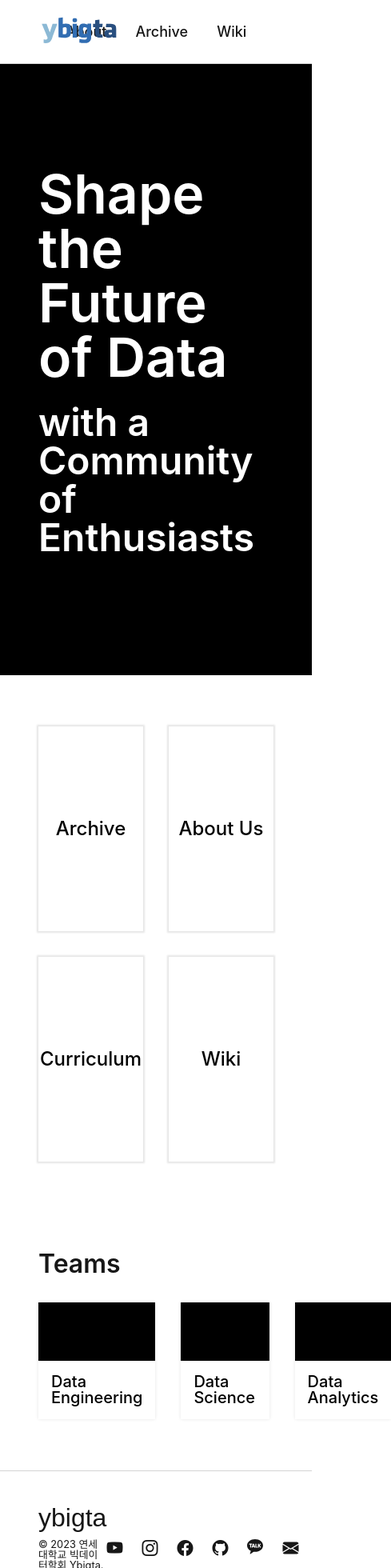
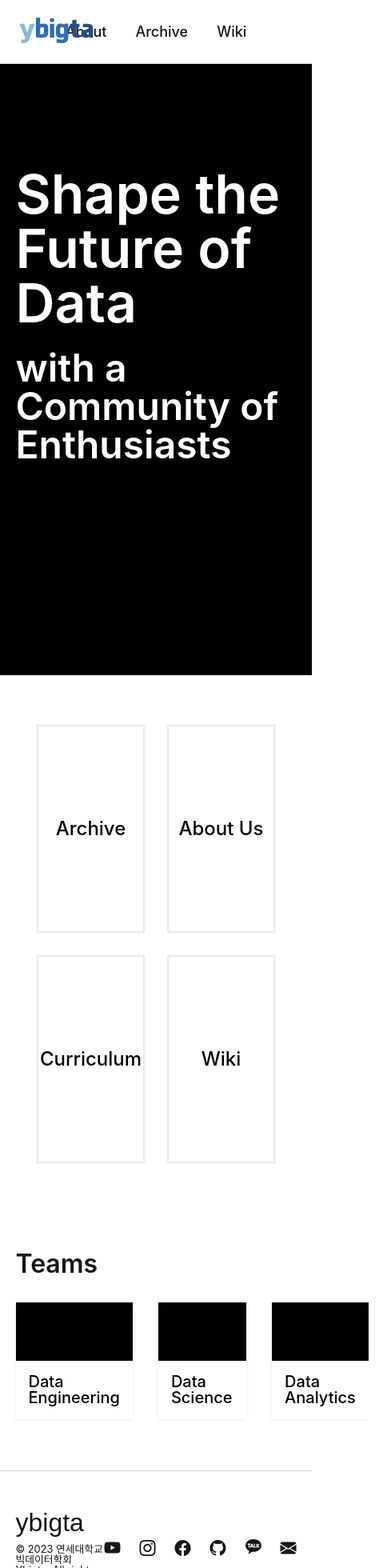
Before and after one commit to YBIGTA/ybigta.org, a SvelteKit app: page / in a window 390 px wide. Shown: the top 1960 px of the page at 80% size, 489 px wide, since content can reach past the window. Built offline with nearby package versions, Linux system fonts and the light colour scheme; no server answers; a web font is replaced by a local one.

Commit message:
use clamp on horiz padding

```diff
--- a/src/lib/layout/Footer.svelte
+++ b/src/lib/layout/Footer.svelte
@@ -40,7 +40,7 @@
 		color: var(--color-title);
 		border-top: 1px solid var(--color-border);
 
-		padding: 0rem 3rem;
+		padding: 0rem var(--horiz-padding-main);
 
 		display: flex;
 		justify-content: space-between;
--- a/src/lib/layout/Header.svelte
+++ b/src/lib/layout/Header.svelte
@@ -45,7 +45,7 @@
 		align-items: center;
 		height: 5rem;
 
-		padding: 0rem 3rem;
+		padding: 0rem var(--horiz-padding-main);
 		// background-color: var(--color-header-background);
 		color: var(--color-title);
 		border-bottom: 1px solid var(--color-border);
--- a/src/routes/components/MissionHero.svelte
+++ b/src/routes/components/MissionHero.svelte
@@ -64,7 +64,7 @@
 	section {
 		width: 100%;
 		min-height: calc(100vh - 5rem);
-		padding: 8rem 3rem;
+		padding: 8rem var(--horiz-padding-main);
 		position: relative;
 
 		display: flex;
--- a/src/routes/components/TeamHero.svelte
+++ b/src/routes/components/TeamHero.svelte
@@ -33,7 +33,7 @@
 		width: 100%;
 		display: flex;
 		flex-direction: column;
-		padding: 3rem 3rem 4rem 3rem;
+		padding: 3rem var(--horiz-padding-main) 4rem var(--horiz-padding-main);
 		gap: 2rem;
 		background-color: var(--color-background);
 	}
--- a/src/styles/global.scss
+++ b/src/styles/global.scss
@@ -1,5 +1,6 @@
 @use 'sass:math';
 @use 'theme' as *;
+@use 'variables' as *;
 @use './tokens/typography.scss' as typography;
 
 @import url('https://cdn.jsdelivr.net/gh/orioncactus/pretendard@v1.3.6/dist/web/variable/pretendardvariable-dynamic-subset.css');
--- a/src/styles/theme.scss
+++ b/src/styles/theme.scss
@@ -1,7 +1,4 @@
 @use './tokens/color.scss' as color;
-
-@mixin variables {
-}
 
 @mixin dark-theme {
 	--color-primary: #{color.$blue-500};
--- /dev/null
+++ b/src/styles/variables.scss
@@ -0,0 +1,8 @@
+@use './tokens/layout.scss' as layout;
+
+@mixin variables {
+	--z-index-header: layout.$zindex-header;
+	--z-index-content: layout.$zindex-content;
+
+	--horiz-padding-main: clamp(1rem, 5vw, 3rem);
+}
```
